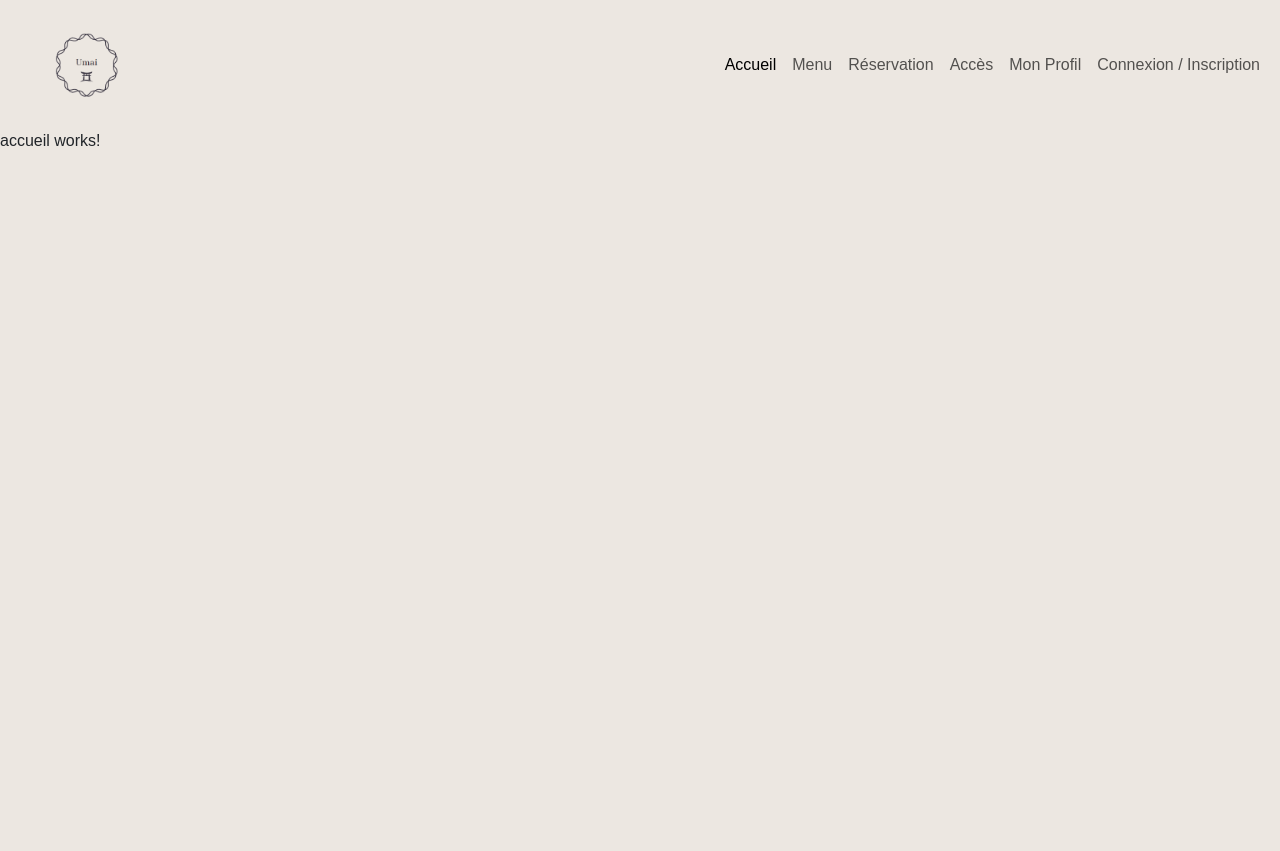
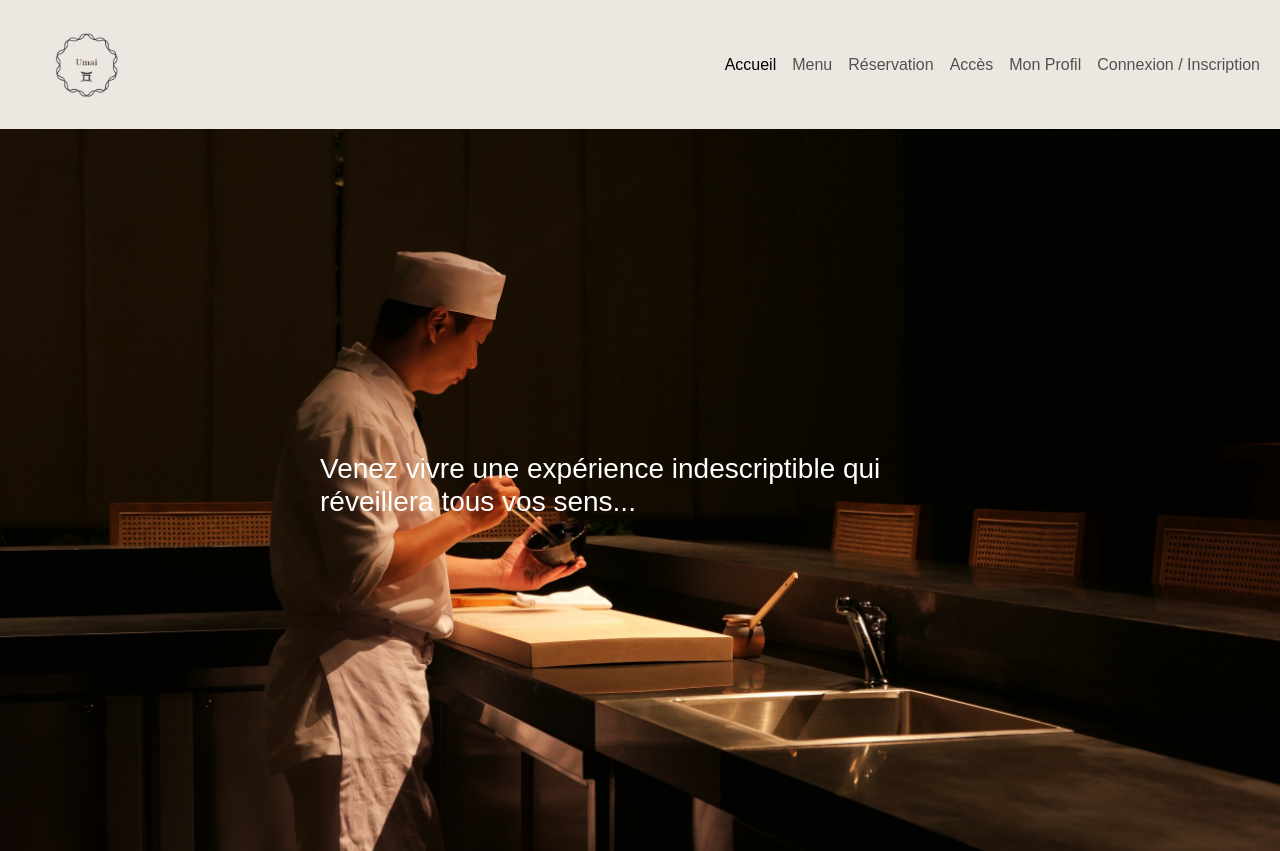
Before and after one commit to louiscfa/umai, an Angular app in the folder umai_front/: page /accueil in a window 1280 px wide. Before the commit the page ends 800 px from the top, so only its background shows below. Built offline with nearby package versions, Linux system fonts and the light colour scheme; a web font is replaced by a local one.

Commit message:
page d'accueil fini

```diff
--- a/umai_front/src/app/accueil/accueil.component.css
+++ b/umai_front/src/app/accueil/accueil.component.css
@@ -0,0 +1,3 @@
+.text-custom {
+  color: white;
+}
--- a/umai_front/src/app/accueil/accueil.component.html
+++ b/umai_front/src/app/accueil/accueil.component.html
@@ -1 +1,7 @@
-<p>accueil works!</p>
+<div class="position-relative">
+  <img src="../../assets/img-accueil/chef.jpg" alt="Votre image" class="img-fluid">
+
+  <div class="position-absolute top-50 start-50 translate-middle text-custom">
+    <h3>Venez vivre une expérience indescriptible qui réveillera tous vos sens...</h3>
+  </div>
+</div>
--- a/umai_front/src/app/reservation/reservation.component.html
+++ b/umai_front/src/app/reservation/reservation.component.html
@@ -1,7 +1,5 @@
 <div class="container mt-5">
   <div class="row">
-
-
     <div class="reservation-form">
       <h2>Réserver une table</h2>
       <form>
@@ -17,7 +15,7 @@
           </select>
         </div>
 
-        <button type="submit" class="btn btn-primary mt-3">Réserver</button>
+        <button type="submit" class="btn btn-primary mt-3 mb-5">Réserver</button>
       </form>
     </div>
   </div>
```
Also changed, not shown: umai_front/src/assets/img-accueil/chef.jpg (added).
